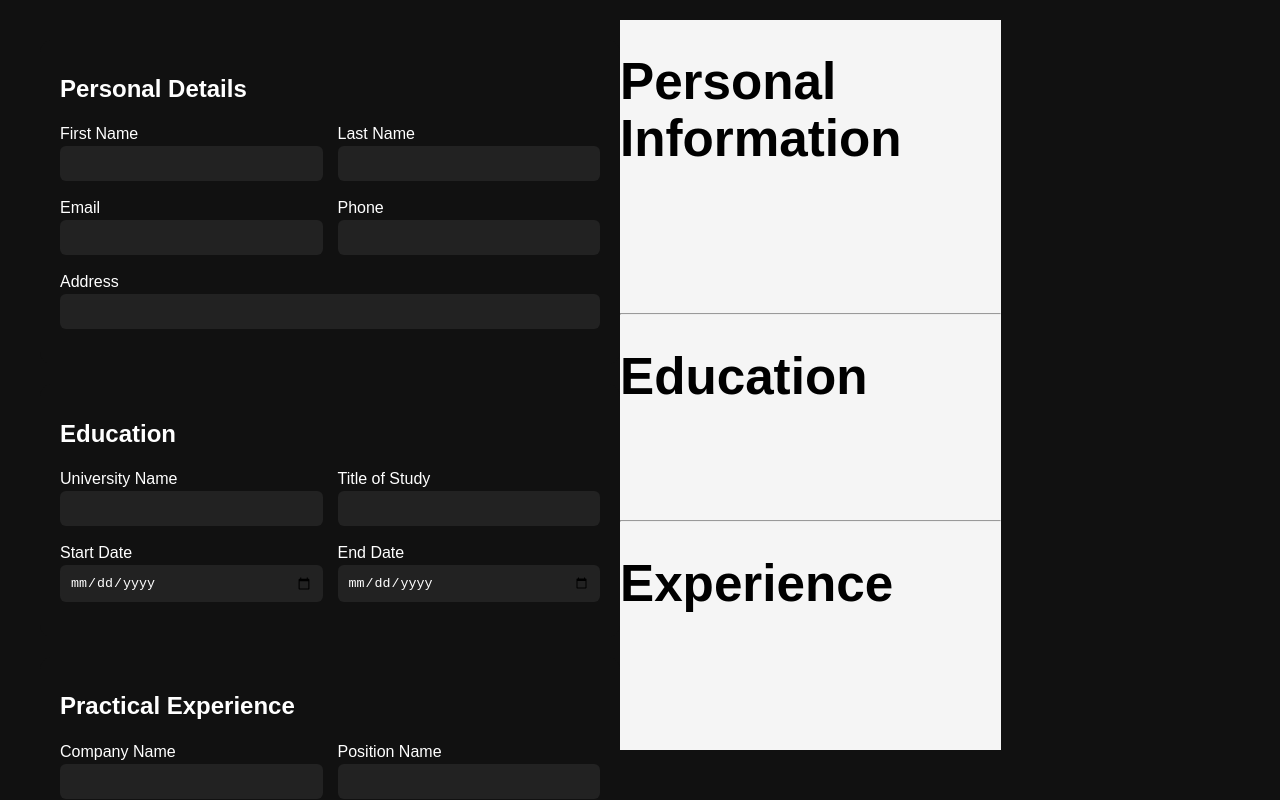
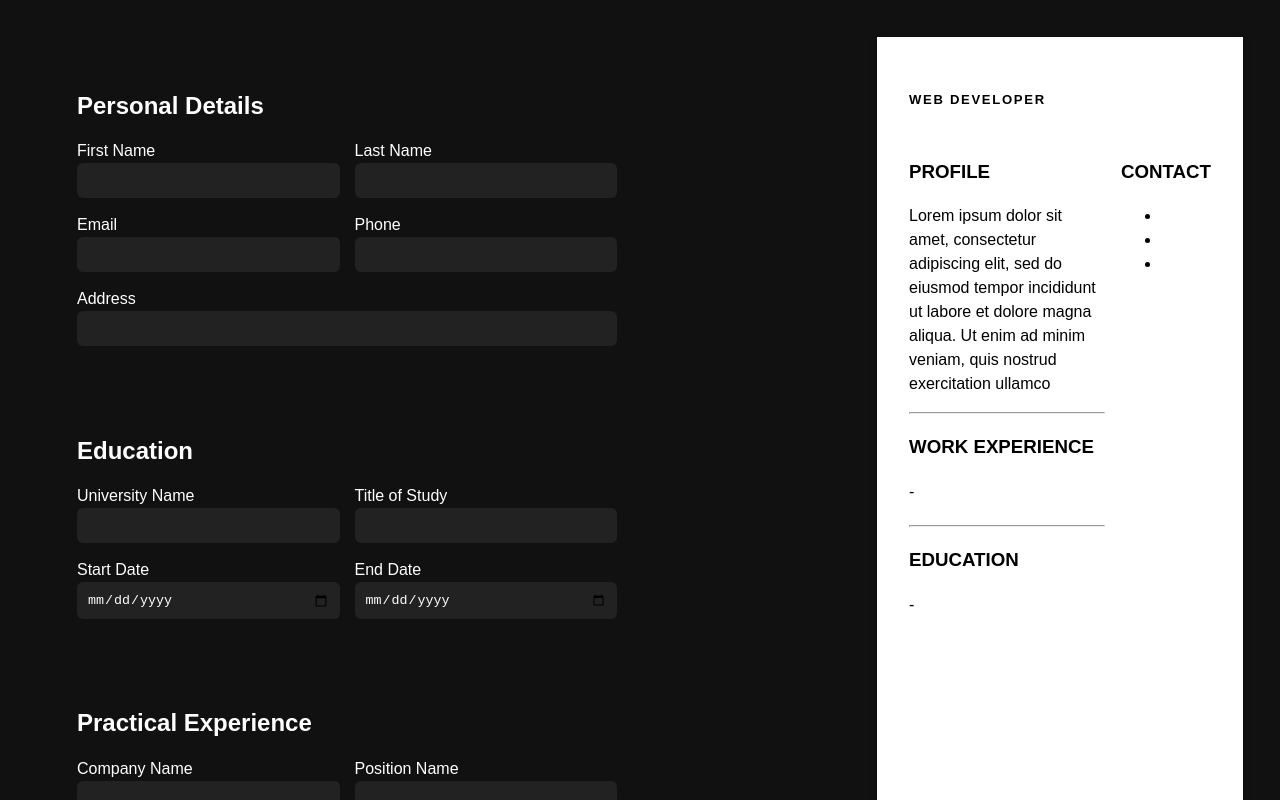
Before and after one commit to Yogs991/CV-Application, a React (Vite) app: page / in a window 1280 px wide. Shown: the top 800 px of the page. Built offline with nearby package versions, Linux system fonts and the light colour scheme.

Commit message:
Refactored html and css files

```diff
--- a/src/App.css
+++ b/src/App.css
@@ -1,3 +1,12 @@
+#root{
+    position: relative;
+    min-height: 100vh;
+    display: flex;
+    justify-content: space-evenly;
+    padding: 2rem;
+}
+
+
 body{
     background-color: #111;
     color: #fff;
@@ -6,17 +15,20 @@ body{
 
 .container{
     display: flex;
-    justify-content: space-between;
+    justify-content: space-evenly;
     align-items: flex-start;
     width: 100%;
-    padding: 20px;
+    gap: 15rem;
+    padding: 5px;
     box-sizing: border-box;
 }
 
+/* Don't comment forms */
 .forms{
     flex: 0 0 600px;
 }
 
+/* Don't comment details-container */
 .details-container{
     background-color: #111;
     padding: 20px;
@@ -27,23 +39,27 @@ body{
     font-family: Arial, Helvetica, sans-serif;
 }
 
+/* Don't comment detail-container h1 */
 .details-container h1{
     margin-bottom: 20px;
     font-size: 1.5rem;
 }
 
+/* Don't comment input-control */
 .input-control{
     display: flex;
     gap: 15px;
     margin-bottom: 15px;
 }
 
+/* Don't comment input-wrapper */
 .input-wrapper{
     display: flex;
     flex: 1;
     flex-direction: column;
 }
 
+/* Don't comment input-data */
 .input-data{
     padding: 10px;
     background-color: #222;
@@ -52,14 +68,34 @@ body{
     border-radius: 6px;
 }
 
-.preview{
-    margin-left: auto;
-    background-color: whitesmoke;
-    min-width: 300px;
-    color: black; /*lightblue color*/
+.resume{
+    display: grid;
+    grid-template-columns: 1fr auto;
+    grid-template-rows: auto 1fr;
+    gap: 1em;
+    width: 100%;
+    height: 100%;
+    background-color: #fff;
+    box-shadow: 0 4px 8px #00000040;
+    padding: 2em;
+    overflow-y: auto;
+    color: black;
 }
 
-.preview-details, .preview-education, .preview-experience{
-    display: grid;
-    grid-template-columns: repeat(2, 1fr);
+ .resume-header{
+    grid-column: 1 / span 2;
+    display: flex;
+    flex-direction: column;
+    gap: .5em;
 }
+
+.full-name{
+    font-size: 1.3em;
+    font-weight: 500;
+    letter-spacing: .2em;
+}
+
+.job-title{
+    font-size: .7em;
+    letter-spacing: .15em;
+}
--- a/src/App.jsx
+++ b/src/App.jsx
@@ -17,34 +17,83 @@ function App() {
           <Education formData={educationData} setFormData={setEducationData}/>
           <Experience formData={experienceData} setFormData={setExperienceData}/>
         </div>
-        <div className='preview'>
-          <h1>Personal Information</h1>
-          <div className='preview-details'>
-            <h2>{detailsData.firstName}</h2>
-            <h2>{detailsData.lastName}</h2>
-            <p>{detailsData.email}</p>
-            <p>{detailsData.phone}</p>
-            <p>{detailsData.address}</p>
+        <div className='resume'>
+          <div className="resume-header">
+            <div className="full-name">
+              {detailsData.firstName}
+              {detailsData.lastName}
+            </div>
+            <div className="job-title">
+              <h3>WEB DEVELOPER</h3>
+            </div>
           </div>
-          <hr />
-          <h1>Education</h1>
-          <div className='preview-education'>
-            <h2>{educationData.university}</h2>
-            <h3>{educationData.study}</h3>
-            <p>{educationData.startDate}</p>
-            <p>{educationData.endDate}</p>
+          <div className="main-content">
+            <div className="resume-section">
+              <div className="resume-heading">
+                <h3>PROFILE</h3>
+              </div>
+              <div className="profile-summary">
+                <p>Lorem ipsum dolor sit amet, consectetur adipiscing elit,
+                  sed do eiusmod tempor incididunt ut labore et dolore magna aliqua.
+                  Ut enim ad minim veniam,
+                  quis nostrud exercitation ullamco
+                </p>
+              </div>
+            </div>
+            <hr />
+            <div className="resume-section">
+              <div className="resume-heading">
+                <h3>WORK EXPERIENCE</h3>
+              </div>
+              <div className="experience">
+                <div className="company">
+                  <h3>{experienceData.company}</h3>
+                </div>
+                <div className="period">
+                  <p>{experienceData.startDate} - {experienceData.endDate}</p>
+                </div>
+                <div className="position">
+                  <h4>{experienceData.position}</h4>
+                </div>
+                <div className='description'>
+                  <p>{experienceData.responsibilities}</p>
+                </div>
+              </div>
+            </div>
+            <hr />
+            <div className="resume-section">
+              <div className="resume-heading">
+                <h3>EDUCATION</h3>
+              </div>
+              <div className='experience'>
+                <div className="course">
+                  <h3>{educationData.university}</h3>
+                </div>
+                <div className="period">
+                  <p>{educationData.startDate} - {educationData.endDate}</p>
+                </div>
+                <div className="studies">
+                  <h4>{educationData.study}</h4>
+                </div>
+              </div>
+            </div>
           </div>
-          <hr />
-          <h1>Experience</h1>
-          <div className='preview-experience'>
-            <h2>{experienceData.company}</h2>
-            <h3>{experienceData.position}</h3>
-            <p>{experienceData.responsibilities}</p>
-            <p>{experienceData.startDate}</p>
-            <p>{experienceData.endDate}</p>
+          <div className="sidebar">
+            <div className="resume-section">
+              <div className="resume-heading">
+                <h3>CONTACT</h3>
+              </div>
+              <div className="contact-info">
+                <ul>
+                  <li>{detailsData.email}</li>
+                  <li>{detailsData.phone}</li>
+                  <li>{detailsData.address}</li>
+                </ul>
+              </div>
+            </div>
+          </div>
         </div>
       </div>
-    </div>
   )
 }
 
```
